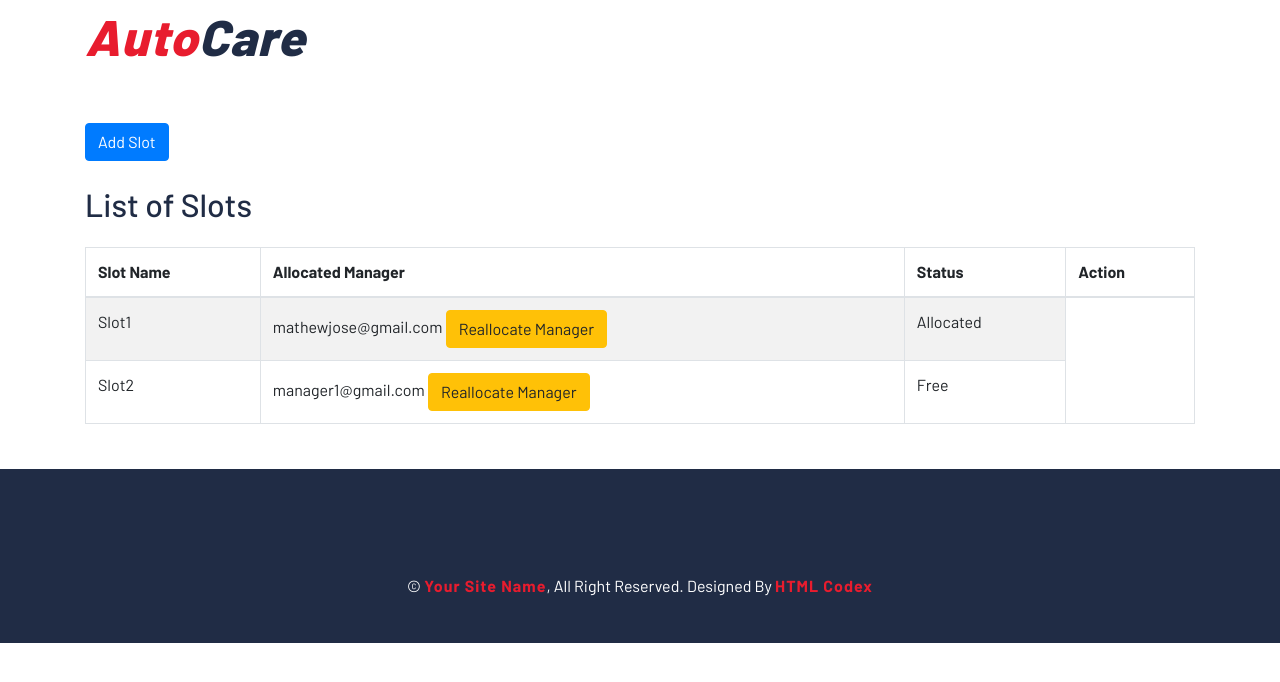
After one commit to ShejinJose/Auto-Care-Mini-Project-, a Django app: page /cst_admin/slots/ in a window 1280 px wide. The commit adds this page. Shown: the top 682 px of the page. Run offline with Django 5.2, Linux system fonts and the light colour scheme; data comes from the database, SQL or seed files in the repository; both versions use the stored data as it was after the commit; some libraries are stand-ins or nearby versions.

Commit message:
slot added

```diff
--- a/autocare/autocareweb/form.py
+++ b/autocare/autocareweb/form.py
@@ -1,6 +1,6 @@
 from django import forms
 from django.contrib.auth.forms import UserCreationForm, AuthenticationForm
-from .models import CustomUser, UserDetails
+from .models import *
 
 
 class CustomUserCreationForm(UserCreationForm):
@@ -47,3 +47,67 @@ class VehicleModelForm(forms.ModelForm):
         widgets = {
             'vehicle_type': forms.RadioSelect,  # To show radio buttons for vehicle type choices
         }
+
+
+
+# class SlotForm(forms.ModelForm):
+#     class Meta:
+#         model = Slot
+#         fields = ['slotname', 'mechanic', 'status']
+
+# class SlotForm(forms.ModelForm):
+#     class Meta:
+#         model = Slot
+#         fields = ['slotname', 'status', 'mechanic']  # Keep the mechanic field for now
+
+#     def __init__(self, *args, **kwargs):
+#         super().__init__(*args, **kwargs)
+#         # Limit the mechanic field queryset to service managers instead of mechanics
+#         self.fields['mechanic'].queryset = CustomUser.objects.filter(role=UserRole.SERVICE_MANAGER)
+#         self.fields['mechanic'].label = "Service Manager"  # Change the label to reflect this is for managers
+
+
+
+
+
+class AllocateManagerForm(forms.ModelForm):
+    class Meta:
+        model = AllocatedManager
+        fields = ['manager']  # Only the manager field
+
+    def __init__(self, *args, **kwargs):
+        super().__init__(*args, **kwargs)
+        # Limit the queryset to only service managers
+        self.fields['manager'].queryset = CustomUser.objects.filter(role=UserRole.SERVICE_MANAGER)
+
+
+
+class SlotForm(forms.ModelForm):
+    manager = forms.ModelChoiceField(queryset=CustomUser.objects.filter(role=UserRole.SERVICE_MANAGER), label="Service Manager")
+
+    class Meta:
+        model = Slot
+        fields = ['slotname', 'status']
+
+    def save(self, commit=True):
+        # Save the slot first
+        slot = super().save(commit=False)
+
+        # Save the slot instance
+        if commit:
+            slot.save()
+
+        # Handle the allocated manager assignment
+        manager = self.cleaned_data.get('manager')
+        if manager:
+            AllocatedManager.objects.update_or_create(
+                slot=slot,
+                defaults={'manager': manager}
+            )
+        return slot
+class ManagerAllocationForm(forms.Form):
+    manager = forms.ModelChoiceField(
+        queryset=CustomUser.objects.filter(role=UserRole.SERVICE_MANAGER),
+        label="Service Manager",
+        required=True
+    )
--- a/autocare/autocareweb/views.py
+++ b/autocare/autocareweb/views.py
@@ -28,7 +28,7 @@ def cust_login(request) :
                 if user.role == 'admin':
                     return redirect('cst_admin')
                 elif user.role == 'service_manager':
-                    return redirect('serviceManager')
+                    return redirect('manager_dashboard')
                 elif user.role == 'mechanic':
                      return redirect('mechanic')
                 elif user.role == 'customer':
@@ -128,20 +128,68 @@ def manage_vehicle(request) :
     return render(request, 'admin/manage_vehicle.html',{'vehicle_makes': vehicle_makes})
 
 
-# def add_vehicle_model(request, brand_id):
-#     brand = get_object_or_404(VehicleMake, id=brand_id)
+#//////////////// Slot List ????????????????????????????????????????????
+
+# def Slotlist(request):
+#     slots = Slot.objects.all()
+#     return render(request, 'admin/slot_list.html',  {'form': forms, 'slot': slots})
+
+def manageSlot (request):
+    if request.method == 'POST':
+        form = SlotForm(request.POST)
+        if form.is_valid():
+            form.save()  # Save the new slot to the database
+            return redirect('slot_list')  # Redirect to the list of slots or a success page
+    else:
+        form = SlotForm()
+    return render (request,"admin/addslot.html",{'form':form})
+
+def slot_list(request):
+    slots = Slot.objects.all()
+    form = ManagerAllocationForm()
+
+    context = {
+        'slots': slots,
+        'form': form
+    }
+    return render(request, 'admin/slot_list.html', context)
+
+
+# def allocate_manager(request, slug):
+#     slot = get_object_or_404(Slot, slug=slug)
 
 #     if request.method == 'POST':
-#         form = VehicleModelForm(request.POST, request.FILES)
+#         form = AllocateManagerForm(request.POST)
 #         if form.is_valid():
-#             vehicle_model = form.save(commit=False)
-#             vehicle_model.make = brand  # Assign the brand to the vehicle model
-#             vehicle_model.save()
-#             return redirect('brand_variants', brand_id=brand.id)
+#             # Create or update the allocated manager
+#             AllocatedManager.objects.update_or_create(
+#                 slot=slot,
+#                 defaults={'manager': form.cleaned_data['manager']}
+#             )
+#             slot.status = SlotStatus.ALLOCATED  # Update the slot status
+#             slot.save()
+#             return redirect('slot_list')  # Redirect to the slot list
 #     else:
-#         form = VehicleModelForm()
+#         form = AllocateManagerForm()  # Create a new form instance
 
-#     return render(request, 'admin/add_vehicle_model.html', {'form': form, 'brand': brand})
+#     return render(request, 'admin/addslot.html', {'form': form, 'slot': slot})
+
+def allocate_manager(request, slug):
+    slot = get_object_or_404(Slot, slug=slug)
+    if request.method == 'POST':
+        form = ManagerAllocationForm(request.POST)
+        if form.is_valid():
+            manager = form.cleaned_data.get('manager')
+            AllocatedManager.objects.update_or_create(
+                slot=slot,
+                defaults={'manager': manager}
+            )
+            return redirect('slot_list')
+    return redirect('slot_list')
+
+
+
+#/////////////// add vehicle by admin ////////////////////
 
 def add_vehicle_model(request, brand_id):
     brand = get_object_or_404(VehicleMake, id=brand_id)
@@ -192,8 +240,16 @@ def edit_profile(request):
 
 
 #/////////////////Service Manager Dashboard/////////////////////////
-def serviceManager(request):
-    return render(request,'serviceManager/managerhome.html')
+
+@login_required
+def manager_dashboard(request):
+    # Get the logged-in service manager
+    manager = request.user
+
+    # Retrieve the slot assigned to the service manager
+    assigned_slots = AllocatedManager.objects.filter(manager=manager)
+
+    return render(request, 'serviceManager/dashboard.html', {'assigned_slots': assigned_slots})
 
 #/////////////////Mechanic Dashboard/////////////////////////
 def mechanic(request):
--- a/autocare/static/lib/owlcarousel/assets/owl.theme.green.css
+++ b/autocare/static/lib/owlcarousel/assets/owl.theme.green.css
@@ -36,7 +36,7 @@
   .owl-theme .owl-dots .owl-dot {
     display: inline-block;
     zoom: 1;
-    *display: inline; }
+    display: inline; }
     .owl-theme .owl-dots .owl-dot span {
       width: 10px;
       height: 10px;
--- a/autocare/templates/admin/dashboard.html
+++ b/autocare/templates/admin/dashboard.html
@@ -116,6 +116,7 @@
         <a href="{% url 'mechanic_list' %}">Manage Mechanics</a>
         <a href="{%url 'service_category_list'%}">Manage Services</a>
         <a href="{%url 'manage_vehicle'%}">Manage vehicle</a>
+        <a href="{%url 'slot_list'%}">Manage Slot</a>
     </div>
 
     <!-- Content Area -->
--- /dev/null
+++ b/autocare/templates/admin/slot_list.html
@@ -0,0 +1,105 @@
+{% extends 'partials/baseadmin.html' %}
+{%block content%}
+    {% load static %}
+
+    <div class="container mt-5">
+        <div class="d-flex justify-content-between align-items-center mb-4">
+            <a href="{% url 'addslot' %}" class="btn btn-primary">Add Slot</a>
+        </div>
+
+        <h2 class="mb-4">List of Slots</h2>
+        <table id="slotsTable" class="table table-striped table-bordered">
+            <thead>
+                <tr>
+                    <th>Slot Name</th>
+                    <th>Allocated Manager</th>
+                    <th>Status</th>
+                    <th>Action</th>
+                </tr>
+            </thead>
+            <tbody>
+                {% for slot in slots %}
+                <tr>
+                    <td>{{ slot.slotname }}</td>
+                    <td>
+                        {% if slot.allocatedmanager_set.first %}
+                            {{ slot.allocatedmanager_set.first.manager.email }}
+                            <button class="btn btn-warning" data-toggle="modal" data-target="#reallocateModal{{ slot.slug }}">Reallocate Manager</button>
+                        {% else %}
+                            No manager allocated
+                            <button class="btn btn-primary" data-toggle="modal" data-target="#allocateModal{{ slot.slug }}">Add Manager</button>
+                        {% endif %}
+                    </td>
+                    <td>{{ slot.get_status_display }}</td>
+                </tr>
+                {% empty %}
+                <tr>
+                    <td colspan="4" class="text-center">No slots available.</td>
+                </tr>
+                {% endfor %}
+            </tbody>
+        </table>
+    </div>
+
+    <!-- Allocation Modal -->
+    {% for slot in slots %}
+    <div class="modal fade" id="allocateModal{{ slot.slug }}" tabindex="-1" role="dialog" aria-labelledby="allocateModalLabel{{ slot.slug }}" aria-hidden="true">
+        <div class="modal-dialog" role="document">
+            <div class="modal-content">
+                <div class="modal-header">
+                    <h5 class="modal-title" id="allocateModalLabel{{ slot.slug }}">Allocate Manager for {{ slot.slotname }}</h5>
+                    <button type="button" class="close" data-dismiss="modal" aria-label="Close">
+                        <span aria-hidden="true">&times;</span>
+                    </button>
+                </div>
+                <div class="modal-body">
+                    <form method="post" action="{% url 'allocate_manager' slot.slug %}">
+                        {% csrf_token %}
+                        {{ form.as_p }}
+                        <button type="submit" class="btn btn-success">Allocate</button>
+                    </form>
+                </div>
+            </div>
+        </div>
+    </div>
+    {% endfor %}
+
+    <!-- Reallocation Modal -->
+    {% for slot in slots %}
+    <div class="modal fade" id="reallocateModal{{ slot.slug }}" tabindex="-1" role="dialog" aria-labelledby="reallocateModalLabel{{ slot.slug }}" aria-hidden="true">
+        <div class="modal-dialog" role="document">
+            <div class="modal-content">
+                <div class="modal-header">
+                    <h5 class="modal-title" id="reallocateModalLabel{{ slot.slug }}">Reallocate Manager for {{ slot.slotname }}</h5>
+                    <button type="button" class="close" data-dismiss="modal" aria-label="Close">
+                        <span aria-hidden="true">&times;</span>
+                    </button>
+                </div>
+                <div class="modal-body">
+                    <form method="post" action="{% url 'allocate_manager' slot.slug %}">
+                        {% csrf_token %}
+                        {{ form.as_p }}
+                        <button type="submit" class="btn btn-warning">Reallocate</button>
+                    </form>
+                </div>
+            </div>
+        </div>
+    </div>
+    {% endfor %}
+
+    <!-- Include jQuery and Bootstrap JS -->
+    <script src="https://code.jquery.com/jquery-3.6.0.min.js"></script>
+    <script src="https://cdnjs.cloudflare.com/ajax/libs/twitter-bootstrap/4.5.2/js/bootstrap.bundle.min.js"></script>
+    <link rel="stylesheet" href="https://cdn.datatables.net/1.12.1/css/jquery.dataTables.min.css">
+    <script src="https://cdn.datatables.net/1.12.1/js/jquery.dataTables.min.js"></script>
+
+    <script>
+        $(document).ready(function() {
+            $('#slotsTable').DataTable({
+                "searching": true,
+                "paging": true,
+                "ordering": true
+            });
+        });
+    </script>
+{%endblock%}
```
Also changed, not shown: autocare/autocareweb/models.py (+29 -0 lines), autocare/autocareweb/url.py (+9 -1 lines), autocare/templates/admin/addslot.html (added, +22 -0 lines), autocare/templates/partials/baseadmin.html (+2 -51 lines), autocare/templates/serviceManager/dashboard.html (added, +72 -0 lines), autocare/templates/serviceManager/managerhome.html (deleted, +0 -205 lines), autocare/autocareweb/migrations/0003_slot.py (added), autocare/autocareweb/migrations/0004_allocatedmanager.py (added), autocare/db.sqlite3, autocare/templates/admin/allocate_manager.html (added).
